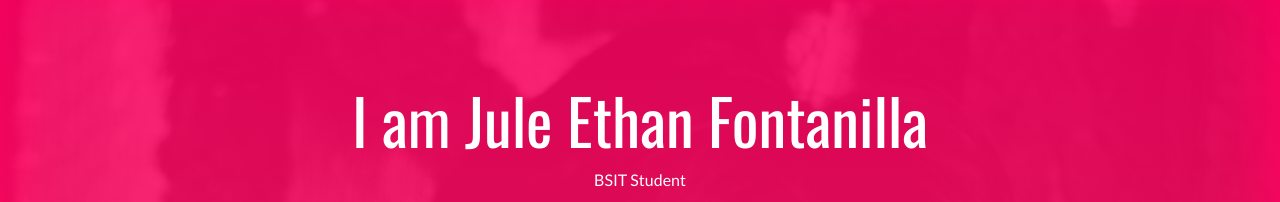
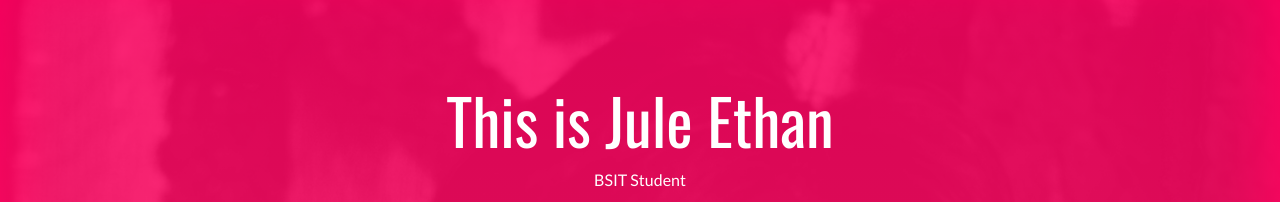
Before and after one commit to ithereforedontknow/ithereforedontknow.github.io, a plain HTML site: page index.html in a window 1280 px wide. Shown: the top 202 px of the page. Drawn offline with nearby package versions, Linux system fonts and the light colour scheme.

Commit message:
Update index.html

```diff
--- a/index.html
+++ b/index.html
@@ -36,7 +36,7 @@
     <main class="content-wrapper">
       <header class="white-text-container section-container">
         <div class="text-center">
-          <h1>I am Jule Ethan Fontanilla</h1>
+          <h1>This is Jule Ethan</h1>
           <p>BSIT Student</p>
           <p>
             <a class="fa-icon fa-icon-2x" href="https://facebook.com/" title="">
```
